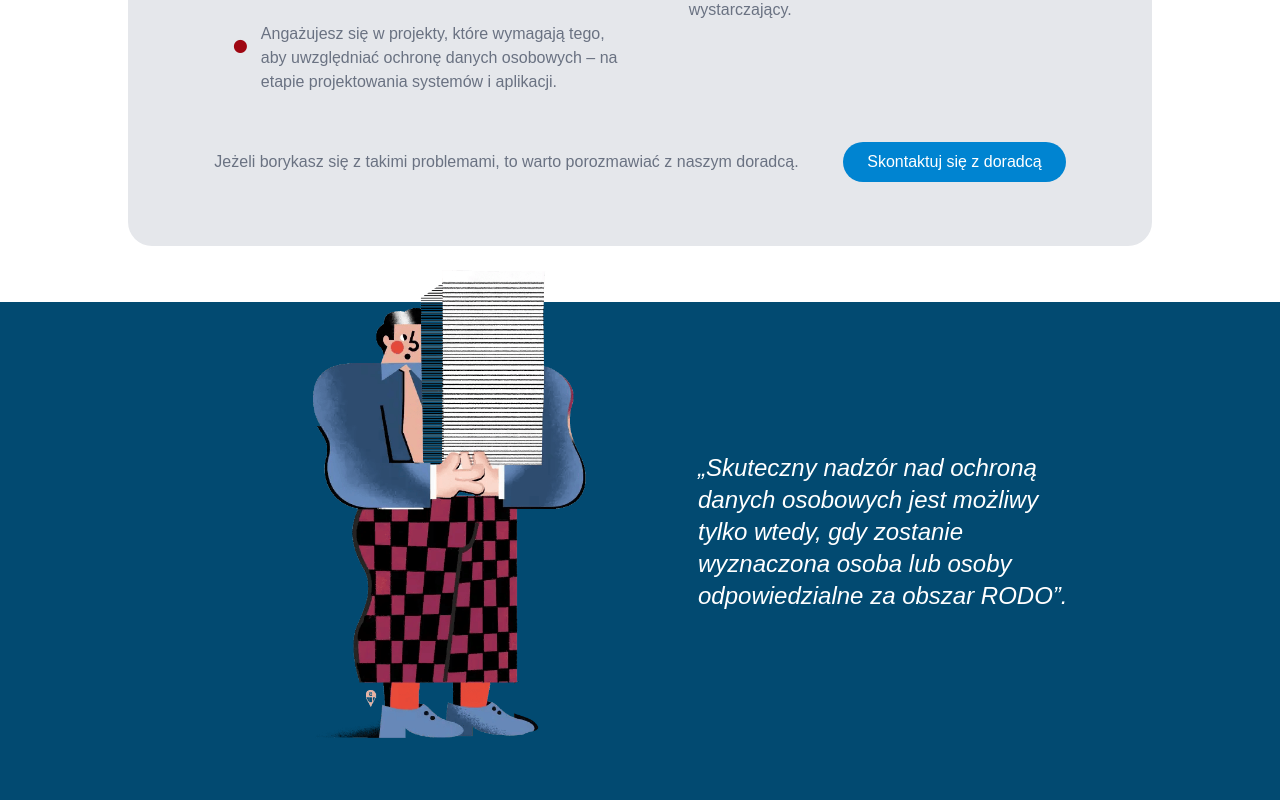
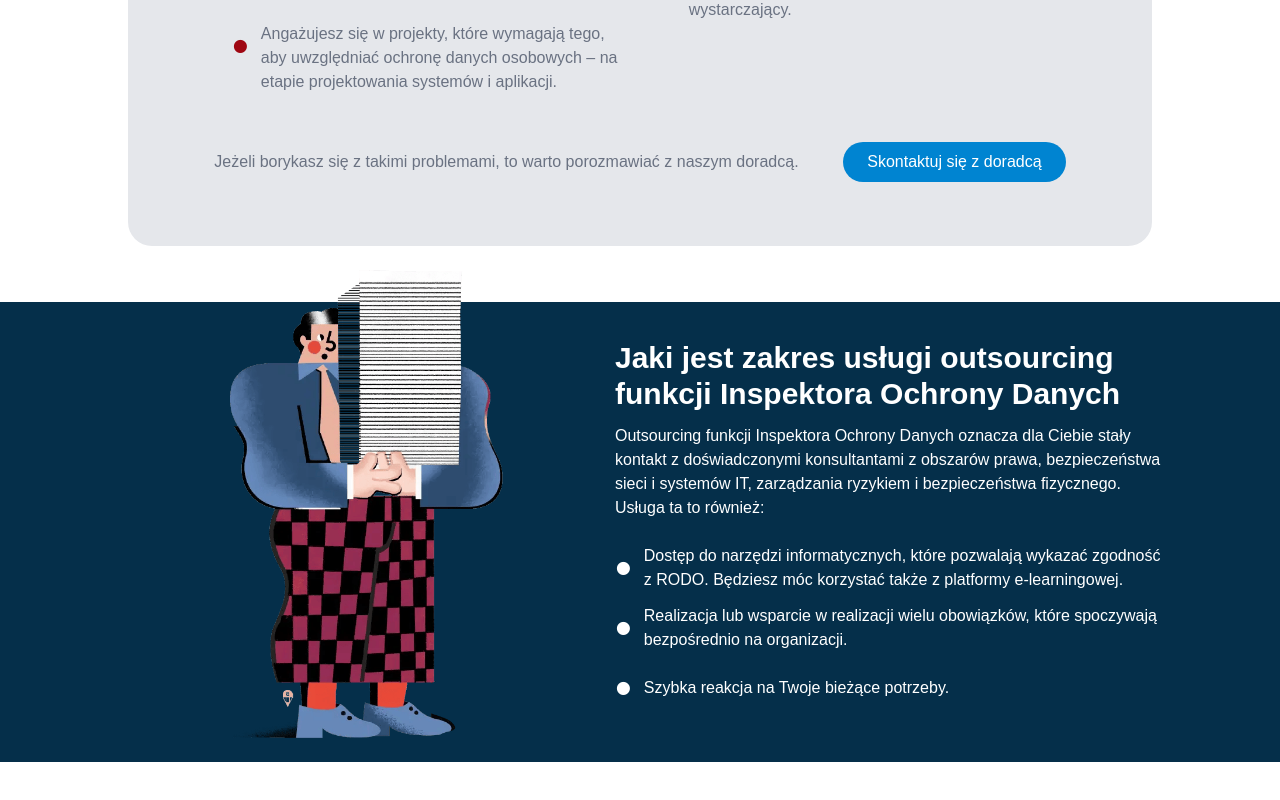
Before and after one commit to joemar-ceneza/odo24, a Next.js app: page /oferta/1 in a window 1280 px wide. Shown: the part 1315-2115 px from the top of the page. After the commit the page ends 2077 px from the top, so only its background shows below. Built offline with nearby package versions, Linux system fonts and the light colour scheme.

Commit message:
fix: update IodQuoteSection to use iodScope data and improve layout

```diff
--- a/src/components/IodScopeSection.tsx
+++ b/src/components/IodScopeSection.tsx
@@ -1,10 +1,10 @@
-import { iodQuote } from "@/lib/iod-data";
+import { iodScope } from "@/lib/iod-data";
 import Image from "next/image";
 
 export default function IodQuoteSection() {
   return (
-    <section className="bg-sky-900 text-white">
-      <div className=" flex justify-center items-center mx-auto pb-20">
+    <section className="bg-sky-950 text-white">
+      <div className="max-w-full w-[1050px] flex justify-between items-center mx-auto">
         <Image
           src="/images/man-with-documents.png"
           alt="Zespół IOD"
@@ -12,8 +12,17 @@ export default function IodQuoteSection() {
           height={500}
           className="scale-x-[-1] -mt-10"
         />
-        <div className="max-w-96">
-          <p className="text-2xl italic">{iodQuote}</p>
+        <div className="max-w-3/4">
+          <p className="text-3xl font-bold">{iodScope.heading}</p>
+          <p className="py-3">{iodScope.description}</p>
+          <ul className="space-y-3 py-3">
+            {iodScope.bullets.map((item, idx) => (
+              <li key={idx} className="flex items-center gap-3">
+                <span className="text-white text-5xl">•</span>
+                <span>{item}</span>
+              </li>
+            ))}
+          </ul>
         </div>
       </div>
     </section>
```
